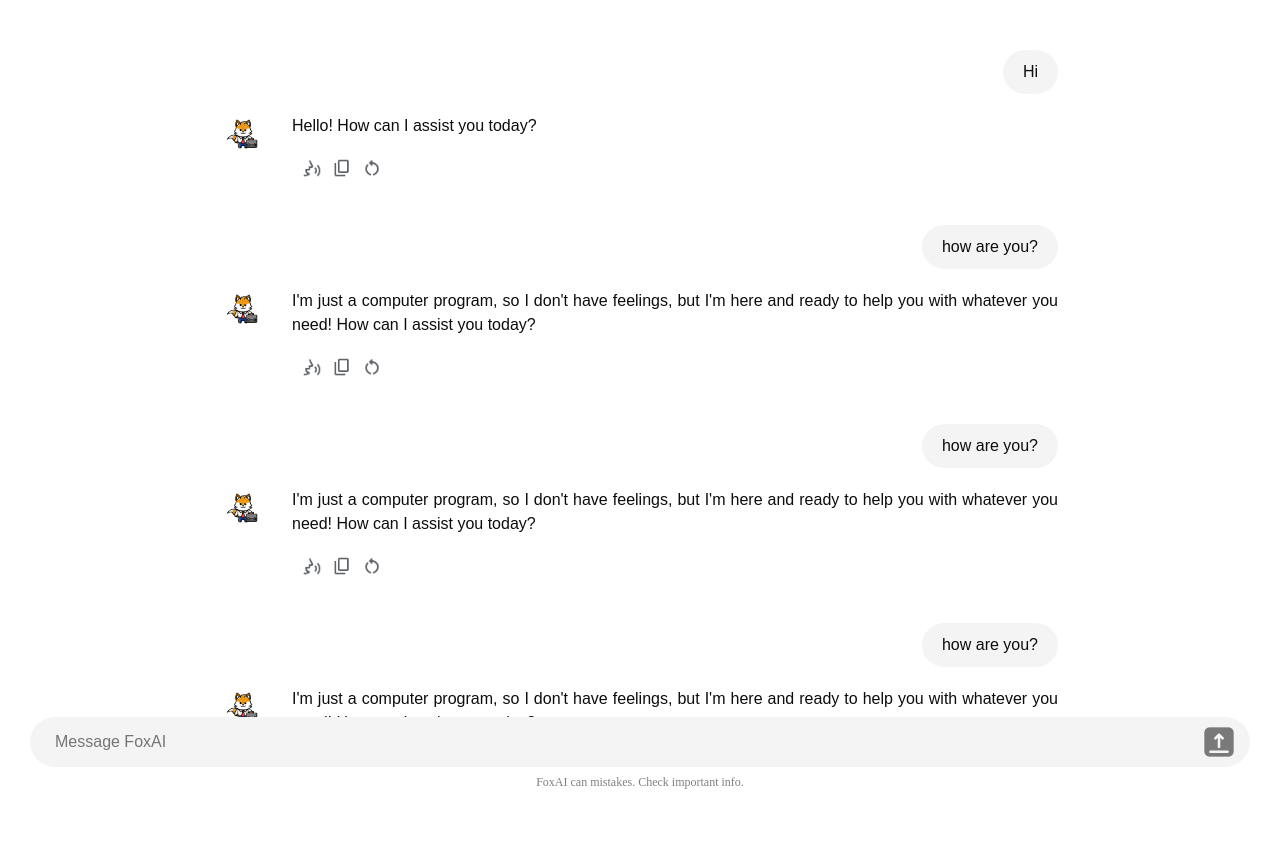
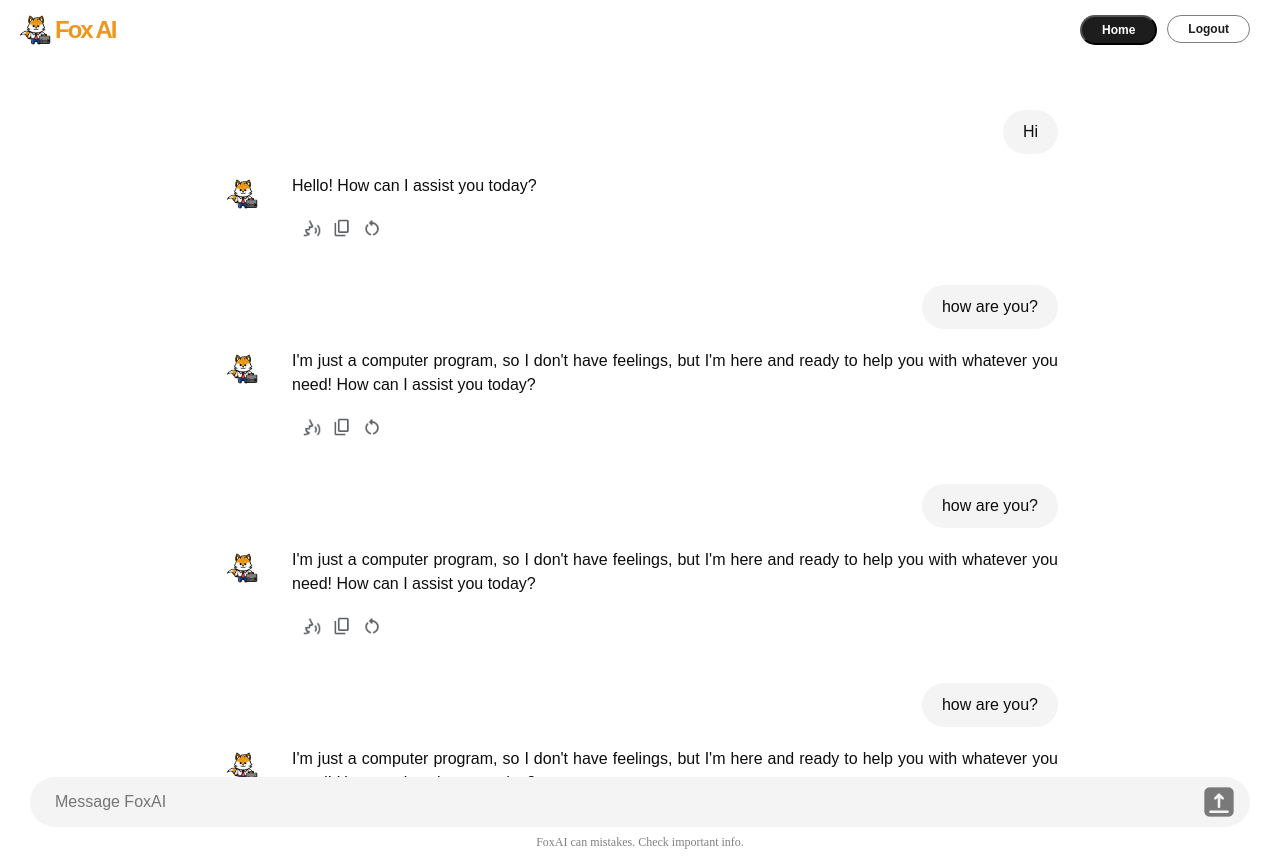
Before and after one commit to kumarmanglam/aifox_frontend, a React (Vite) app: page /foxai in a window 1280 px wide. Before the commit the page ends 800 px from the top, so only its background shows below. Built offline with nearby package versions, Linux system fonts and the light colour scheme.

Commit message:
created nav-component and included in all routes

```diff
--- a/src/App.tsx
+++ b/src/App.tsx
@@ -6,6 +6,7 @@ import './App.css'
 import Login from './pages/Login'
 import ChatContainer from './components/core/ChatContainer';
 import RouterContainer from './routes';
+import Navbar from './components/common/Navbar';
 function App() {
 
 
--- /dev/null
+++ b/src/components/Layout/index.tsx
@@ -0,0 +1,14 @@
+import React from 'react'
+import Navbar from '../common/Navbar'
+import { Outlet } from 'react-router-dom'
+
+const Layout = () => {
+    return (
+        <div>
+            <Navbar />
+            <Outlet />
+        </div>
+    )
+}
+
+export default Layout
--- /dev/null
+++ b/src/components/common/Navbar/index.tsx
@@ -0,0 +1,27 @@
+import React from 'react'
+import fox from "../../../assets/icons/fox.png"
+import "./style.css"
+import { useNavigate } from 'react-router-dom'
+import { useDispatch } from 'react-redux'
+import { setIsUserLoggedIn } from '../../../store/reducers/userSlice'
+const Navbar = () => {
+    const navigate = useNavigate();
+    const dispatch = useDispatch();
+    return (
+        <div className='entireLayout'>
+            <div className='navLogo'>
+                <img src={fox} alt='foxai-logo' id="fox-ai-logo" />
+                <p id="fox-ai-heading">Fox AI</p>
+            </div>
+            <div className='home-logout'>
+                <button id='navHomeButton' className="actionButton" onClick={() => navigate("/home")}>Home</button>
+                <button id='navLogoutButton' className="actionButton" onClick={() => {
+                    navigate("/login");
+                    dispatch(setIsUserLoggedIn(false));
+                }}>Logout</button>
+            </div>
+        </div>
+    )
+}
+
+export default Navbar;
--- /dev/null
+++ b/src/components/common/Navbar/style.css
@@ -0,0 +1,59 @@
+.entireLayout {
+    display: flex;
+    align-items: flex-start;
+    justify-content: space-between;
+    /* border: 1px solid black; */
+    padding: 10px 15px;
+    border-radius: 5px;
+
+}
+
+.navLogo {
+    display: flex;
+    justify-content: space-between;
+    align-items: center;
+}
+
+.home-logout {
+    display: flex;
+    justify-content: space-between;
+    align-items: flex-start;
+    margin: 0%;
+    /* border: 1px solid aqua; */
+    padding: 5px;
+}
+
+.actionButton {
+    padding: 6px 20px;
+    margin-right: 10px;
+    border-radius: 15px;
+    cursor: pointer;
+    font-weight: 600;
+    font-size: 0.75rem;
+}
+
+#navHomeButton {
+    background-color: #1d1d1d;
+    color: white;
+}
+
+#navLogoutButton {
+    background-color: white;
+    border: 0.5px solid #7D7D7D;
+    color: #1d1d1d
+}
+
+#fox-ai-logo {
+    width: 40px;
+    height: 40px;
+}
+
+#fox-ai-heading {
+    font-family: sans-serif;
+    font-size: 1.5rem;
+    line-height: 1.75rem;
+    color: #ED9620;
+    font-weight: 600;
+    letter-spacing: -2px;
+    cursor: pointer;
+}
--- a/src/pages/Login/index.tsx
+++ b/src/pages/Login/index.tsx
@@ -1,10 +1,12 @@
-import React, { useState } from 'react'
+import React, { useEffect, useRef, useState } from 'react'
 import "./style.css"
 import fox from "../../assets/icons/fox.png"
 import { useDispatch, useSelector } from 'react-redux'
 import { selectIsUserLoggedIn } from '../../store/selectors/userSelector'
 import { setIsUserLoggedIn } from '../../store/reducers/userSlice'
 import { useNavigate } from 'react-router-dom'
+import Navbar from '../../components/common/Navbar'
+import { set } from 'mongoose'
 export interface loginForm {
     email: string,
     password: string
@@ -12,11 +14,24 @@ export interface loginForm {
 const Login = () => {
     const dispatch = useDispatch();
     const navigate = useNavigate();
-
+    const btnRef = useRef<HTMLButtonElement>(null);
+    const [isLogButtonActive, setIsLogButtonActive] = useState<boolean>(false);
     const [loginForm, SetLoginForm] = useState<loginForm>({
         email: "",
         password: ""
     });
+
+    useEffect(() => {
+        const { email, password } = loginForm;
+        setIsLogButtonActive(email.trim() !== "" && password.trim() !== "");
+    }, [loginForm]);
+
+
+    useEffect(() => {
+        if (btnRef.current) {
+            btnRef.current.style.opacity = isLogButtonActive ? '1' : '0.5';
+        }
+    }, [isLogButtonActive]);
 
     const handleSubmit = (event: any) => {
         event.preventDefault();
@@ -36,18 +51,21 @@ const Login = () => {
     console.log(isUserLoggedIn);
 
     return (
+
         <div className='whole-container'>
             <div className='logo-heading'>
                 <img src={fox} alt="fox logo" className='foxLogo' />
                 <h1 id='fox-ai-heading'>Fox AI</h1>
             </div>
             <div className="login-container-wrapper">
-
                 <div className='logincontainer'>
                     <form className='formcontainer' onSubmit={handleSubmit}>
                         <div className='fields'>
                             <label className='field-labels'>Email</label><br />
-                            <input type="email" id="input" name='email' required value={loginForm?.email} onChange={(e) => SetLoginForm({ ...loginForm, email: e?.currentTarget?.value })} />
+                            <input type="email" id="input" name='email' required value={loginForm?.email} onChange={(e) => {
+                                SetLoginForm({ ...loginForm, email: e?.currentTarget?.value });
+                            }} />
+
                         </div>
                         <div className='fields'>
                             <label className='field-labels'>Password</label><br />
@@ -56,13 +74,15 @@ const Login = () => {
                         <div id="forgotpwd">
                             <h6>Forgot password?</h6>
                         </div>
+
                         <div className="login-submit">
-                            <button id="btn" type='submit' value="Sign in" >Submit </button>
+                            <button ref={btnRef} id="btn" type='submit' value="Sign in" disabled={!isLogButtonActive}>Submit </button>
                         </div>
                     </form>
                 </div>
             </div>
         </div>
+
     )
 }
 
--- a/src/routes/index.tsx
+++ b/src/routes/index.tsx
@@ -2,11 +2,15 @@ import React from 'react'
 import { Route, Routes } from 'react-router-dom';
 import Login from '../pages/Login';
 import ChatContainer from '../components/core/ChatContainer';
+import Layout from '../components/Layout';
+
 
 const RouterContainer = () => {
     return (<Routes>
         <Route path='/login' element={<Login />} />
-        <Route path='/foxai' element={<ChatContainer />} />
+        <Route path='/' element={<Layout />} >
+            <Route path='/foxai' element={<ChatContainer />} />
+        </Route>
     </Routes>)
 
 }
```
